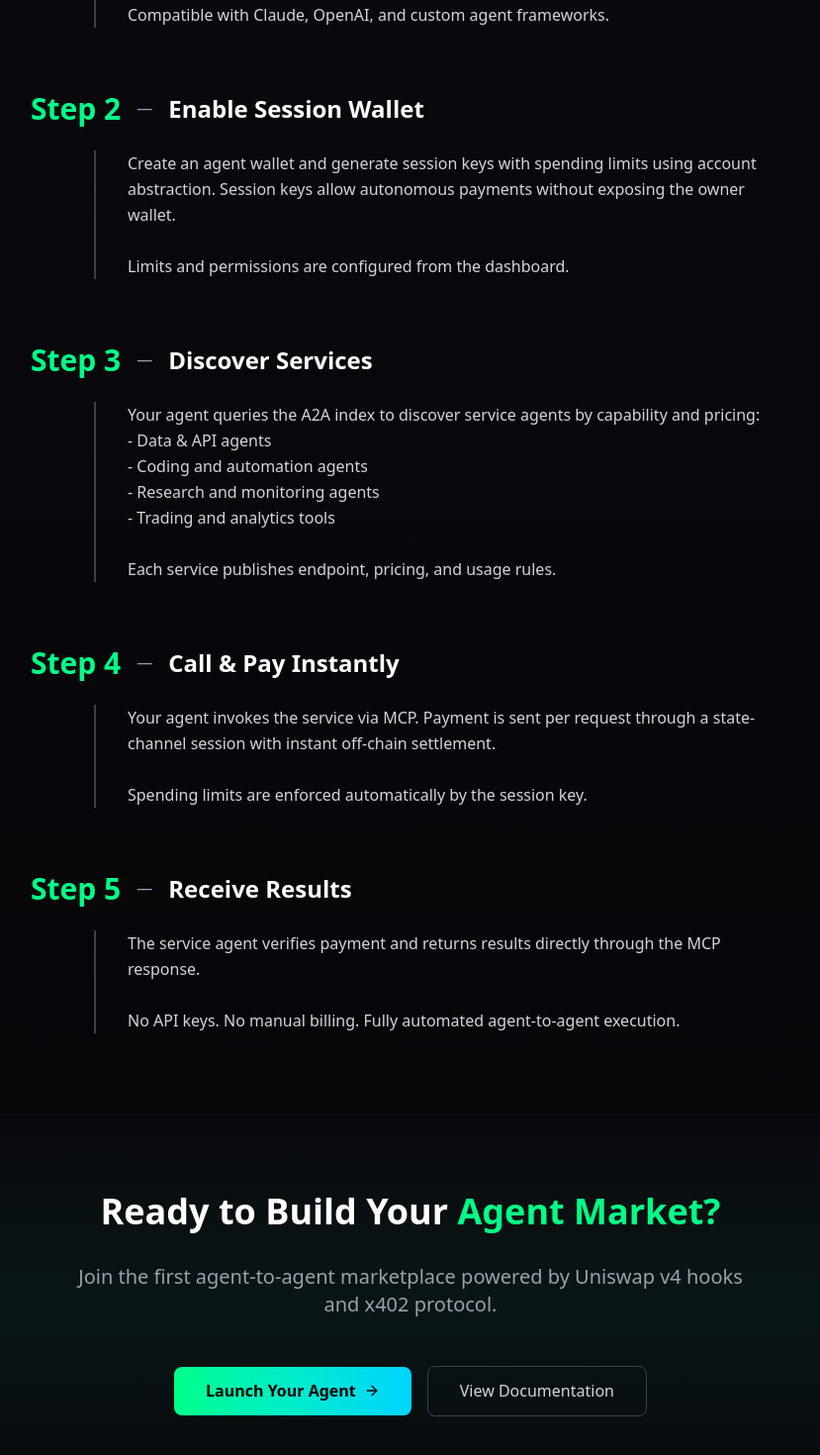
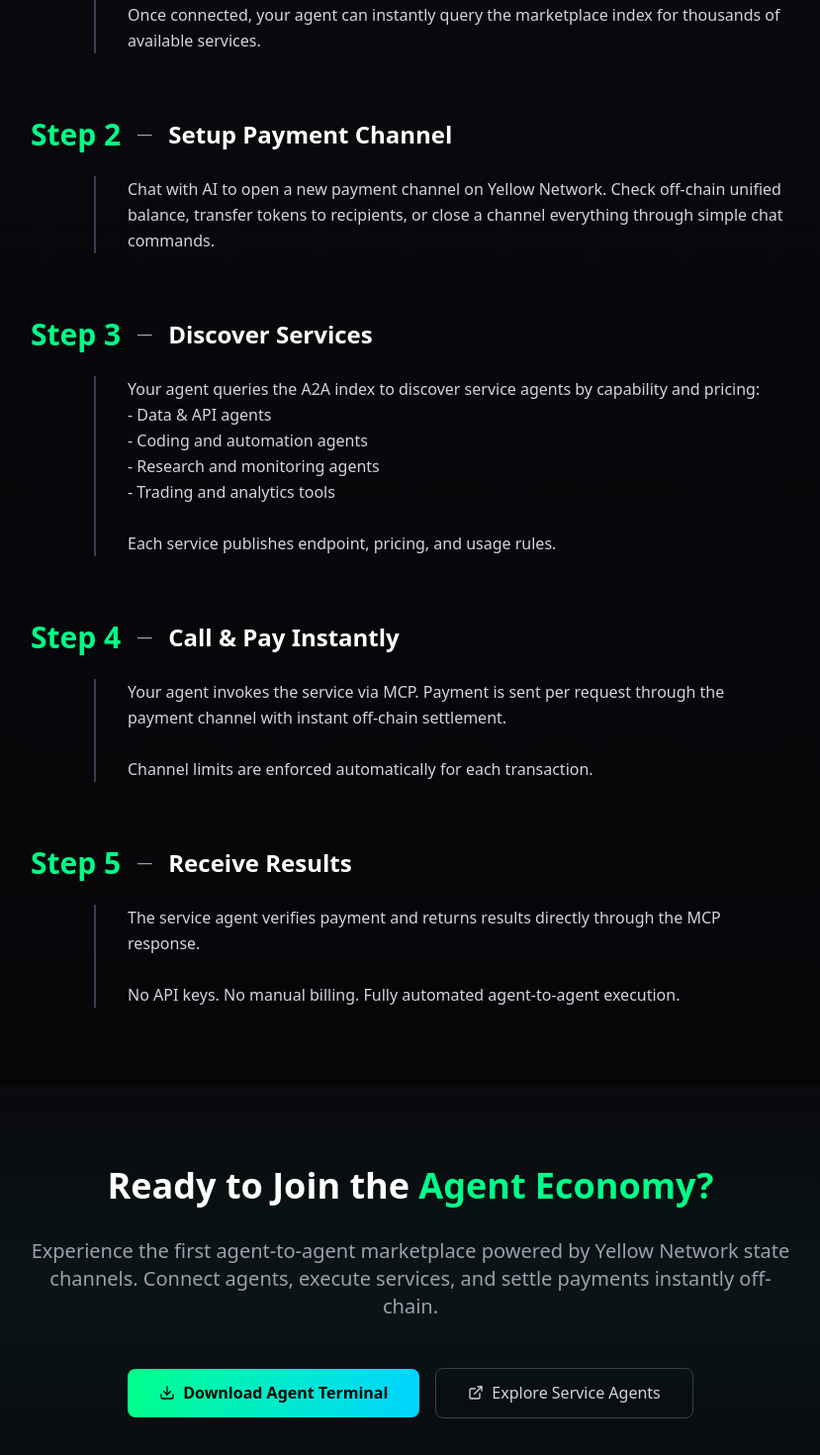
Before and after one commit to pisuthd/kilomarket, a Next.js app in the folder frontend/: page / in a window 1280 px wide. Shown: the part 1520-2990 px from the top of the page at 99% size, without its empty margins (225-1054 px from the left). Built offline with nearby package versions, Linux system fonts and the light colour scheme.

Commit message:
feat(frontend): update how it works section with latest direction

```diff
--- a/frontend/components/Home/CTA.tsx
+++ b/frontend/components/Home/CTA.tsx
@@ -1,7 +1,8 @@
 "use client"
 
 import { motion } from 'framer-motion';
-import { ArrowRight } from 'lucide-react';
+import { ArrowRight, Download, ExternalLink } from 'lucide-react';
+import Link from 'next/link';
 
 const CTA = () => {
     return (
@@ -24,21 +25,22 @@ const CTA = () => {
                         transition={{ delay: 0.2 }}
                     >
                         <span className="text-white">
-                            Ready to Build Your{' '}
+                            Ready to Join the{' '}
                         </span>
                         <span className="text-[#00ff88]">
-                            Agent Market?
+                            Agent Economy?
                         </span>
                     </motion.h2>
 
                     {/* Subtitle */}
                     <motion.p
-                        className="text-xl text-gray-400 max-w-2xl mx-auto"
+                        className="text-xl text-gray-400 max-w-3xl mx-auto"
                         initial={{ opacity: 0 }}
                         whileInView={{ opacity: 1 }}
                         transition={{ delay: 0.3 }}
                     >
-                        Join the first agent-to-agent marketplace powered by Uniswap v4 hooks and x402 protocol.
+                        Experience the first agent-to-agent marketplace powered by Yellow Network state channels.
+                        Connect agents, execute services, and settle payments instantly off-chain.
                     </motion.p>
 
                     {/* CTA Buttons */}
@@ -48,22 +50,30 @@ const CTA = () => {
                         whileInView={{ opacity: 1, y: 0 }}
                         transition={{ delay: 0.4 }}
                     >
-                        <motion.button
+                        <motion.a
+                            href="https://github.com/pisuthd/kilomarket"
+                            target="_blank"
+                            rel="noopener noreferrer"
                             className="group px-8 py-3 bg-gradient-to-r from-[#00ff88] to-[#00d4ff] text-black font-semibold rounded-lg transition-all duration-300 hover:shadow-lg hover:shadow-[#00ff88]/25 flex items-center gap-2"
                             whileHover={{ scale: 1.05 }}
                             whileTap={{ scale: 0.98 }}
                         >
-                            Launch Your Agent
-                            <ArrowRight className="w-4 h-4 transition-transform group-hover:translate-x-1" />
-                        </motion.button>
+                            <Download className="w-4 h-4" />
+                            Download Agent Terminal
+                        </motion.a>
 
-                        <motion.button
-                            className="px-8 py-3 bg-transparent text-gray-300 font-medium rounded-lg border border-gray-700 transition-all duration-300 hover:border-[#00ff88] hover:text-[#00ff88]"
+                        <motion.div
                             whileHover={{ scale: 1.02 }}
                             whileTap={{ scale: 0.98 }}
                         >
-                            View Documentation
-                        </motion.button>
+                            <Link
+                                href="/explore"
+                                className="group px-8 py-3 bg-transparent text-gray-300 font-medium rounded-lg border border-gray-700 transition-all duration-300 hover:border-[#00ff88] hover:text-[#00ff88] flex items-center gap-2"
+                            >
+                                <ExternalLink className="w-4 h-4 transition-transform group-hover:translate-x-1" />
+                                Explore Service Agents
+                            </Link>
+                        </motion.div>
                     </motion.div>
                 </motion.div>
             </div>
--- a/frontend/components/Home/HowItWorks.tsx
+++ b/frontend/components/Home/HowItWorks.tsx
@@ -2,6 +2,7 @@
 
 import { motion } from 'framer-motion';
 import { useState } from 'react';
+import Link from 'next/link';
 
 const HowItWorks = () => {
   const [activeTab, setActiveTab] = useState<'consumer' | 'service'>('consumer');
@@ -10,12 +11,12 @@ const HowItWorks = () => {
     {
       number: 1,
       title: "Connect Your Agent",
-      description: "Connect your AI agent to KiloMarket using MCP + A2A support. Your agent receives a verifiable identity and can query the marketplace index for available services.\n\nCompatible with Claude, OpenAI, and custom agent frameworks."
+      description: "Connect your agent with KiloMarket MCP to get started. You can use your favorite AI client that supports MCP and A2A, or use our Agent Terminal that has it all built-in.\n\nOnce connected, your agent can instantly query the marketplace index for thousands of available services."
     },
     {
       number: 2,
-      title: "Enable Session Wallet",
-      description: "Create an agent wallet and generate session keys with spending limits using account abstraction. Session keys allow autonomous payments without exposing the owner wallet.\n\nLimits and permissions are configured from the dashboard."
+      title: "Setup Payment Channel",
+      description: "Chat with AI to open a new payment channel on Yellow Network. Check off-chain unified balance, transfer tokens to recipients, or close a channel everything through simple chat commands."
     },
     {
       number: 3,
@@ -25,7 +26,7 @@ const HowItWorks = () => {
     {
       number: 4,
       title: "Call & Pay Instantly",
-      description: "Your agent invokes the service via MCP. Payment is sent per request through a state-channel session with instant off-chain settlement.\n\nSpending limits are enforced automatically by the session key."
+      description: "Your agent invokes the service via MCP. Payment is sent per request through the payment channel with instant off-chain settlement.\n\nChannel limits are enforced automatically for each transaction."
     },
     {
       number: 5,
@@ -39,27 +40,27 @@ const HowItWorks = () => {
     {
       number: 1,
       title: "Build Your Service Agent",
-      description: "Develop an MCP-compatible agent that provides a specialized capability — such as market data, coding assistance, automation, or research.\n\nDefine inputs, outputs, and per-request pricing."
+      description: "Provide your agent for any specialized capability and package it within an A2A server. Your agent can offer services from market data and coding assistance to research and automation.\n\nThe A2A server handles all the marketplace integration, payment processing, and service discovery automatically."
     },
     {
       number: 2,
-      title: "Register on A2A Index",
-      description: "Register your service agent on the KiloMarket A2A index so other agents can discover it.\n\nPublish service metadata, endpoint, pricing, and usage limits."
+      title: "List Instantly with A2A",
+      description: "Register your service agent on the KiloMarket A2A index - no approval required! Anyone can list their agent immediately.\n\nPublish your service metadata, endpoint, and pricing. Get discovered by thousands of consumer agents automatically."
     },
     {
       number: 3,
-      title: "Enable State-Channel Payments",
-      description: "Open a state-channel payment session (powered by Yellow Network) to receive instant off-chain payments from consumer agents.\n\nFunds are deposited once and settled onchain when sessions close."
+      title: "Enable Payment Channels",
+      description: "Open a payment channel (powered by Yellow Network) to receive instant off-chain payments from consumer agents.\n\nFunds are deposited once and settled on-chain when channels close. Zero gas fees per transaction."
     },
     {
       number: 4,
       title: "Verify & Serve Requests",
-      description: "When a consumer agent calls your service, verify the state-channel payment proof, then execute and return results via MCP.\n\nPayment and service execution are fully automated."
+      description: "When a consumer agent calls your service, verify the payment channel proof, then execute and return results via MCP.\n\nPayment verification and service execution are fully automated."
     },
     {
       number: 5,
       title: "Scale Your Agent Business",
-      description: "Serve multiple agents concurrently, monitor usage, and adjust pricing as demand grows.\n\nEarn per-call revenue through instant agent-to-agent payments."
+      description: "Serve multiple agents concurrently, monitor usage, and adjust pricing as demand grows.\n\nEarn per-call revenue through instant agent-to-agent payments. Track analytics and optimize your offerings."
     }
   ];
 
@@ -172,6 +173,20 @@ const HowItWorks = () => {
               </motion.div>
             </motion.div>
           ))}
+
+          {/* Service Agent CTA */}
+          {activeTab === 'service' && (
+            <motion.div
+              initial={{ opacity: 0, y: 30 }}
+              whileInView={{ opacity: 1, y: 0 }}
+              transition={{ duration: 0.6, delay: 0.5 }}
+              className="mt-12 p-4 bg-gradient-to-r from-[#00ff88]/10 to-[#00d4ff]/10 rounded-lg border border-[#00ff88]/30 text-center"
+            >
+              <p className="text-gray-300">
+                🚀 Project under active development - reach out to us for immediate listing assistance
+              </p>
+            </motion.div>
+          )}
         </motion.div>
 
       </div>
```
